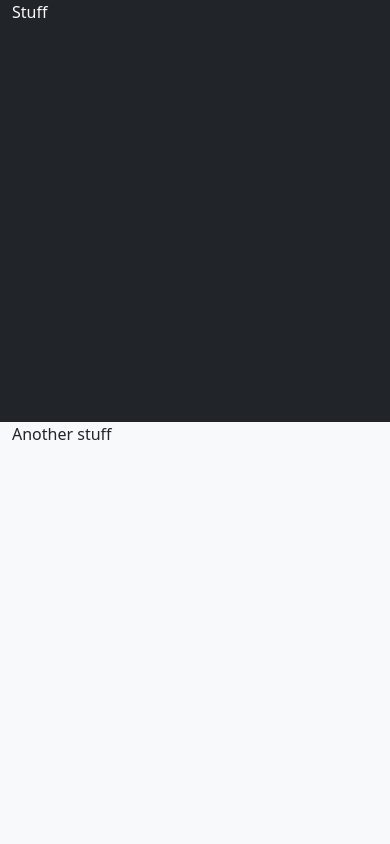
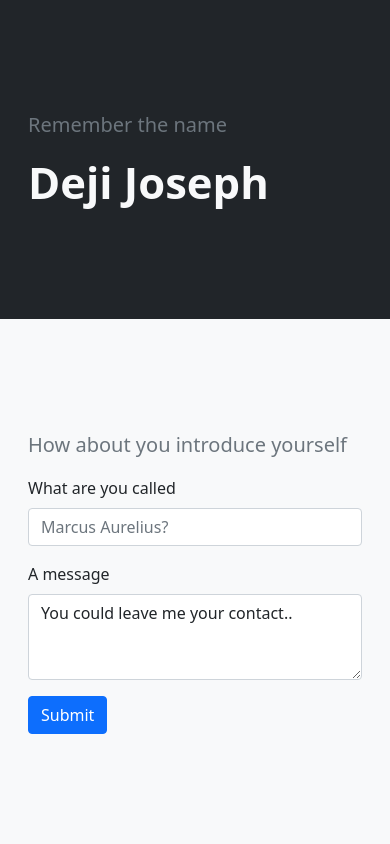
Before and after one commit to thedejijoseph/in-a-name, a PHP site: page / in a window 390 px wide. Run offline with PHP 8.4, Linux system fonts and the light colour scheme.

Commit message:
add content for mobile view

```diff
--- a/index.php
+++ b/index.php
@@ -48,11 +48,37 @@
             </div>
 
             <!-- apply to smaller screens -->
-            <div class="col-md-7 d-sm-block d-md-none bg-dark h-50 ">
-                <p class="text-light">Stuff</p>
+            <div class="col-md-7 d-sm-block d-md-none bg-dark mh-50 ">
+                <div class="row h-100 align-items-center">
+                    <div class="col">
+                        <div class="m-3">
+                            <p class="lead text-muted">Remember the name</p>
+                            <h1 class="display-1 fw-bolder text-light">Deji Joseph</h1>
+                        </div>
+                    </div>
+                </div>
             </div>
-            <div class="col-md-5 d-sm-block d-md-none bg-light h-50">
-                <p>Another stuff</p>
+            <div class="col-md-5 d-sm-block d-md-none bg-light mh-50">
+                <div class="row h-100 align-items-center">
+                    <div class="col">
+                        <div class="m-3">
+                            <p class="lead text-muted">How about you introduce yourself</p>
+                            <form action="/message.php">
+                                <div class="mb-3">
+                                    <label for="name" class="form-label">What are you called</label>
+                                    <input type="text" class="form-control" id="name" placeholder="Marcus Aurelius?">
+                                </div>
+                                <div class="mb-3">
+                                    <label for="message" class="form-label">A message</label>
+                                    <textarea class="form-control" id="message" rows="3" placeholder="What do you want to say">You could leave me your contact..</textarea>
+                                </div>
+                                <div class="mb-3">
+                                    <button type="submit" class="btn btn-primary">Submit</button>
+                                </div>
+                            </form>
+                        </div>
+                    </div>
+                </div>
             </div>
 
         </div>
```
